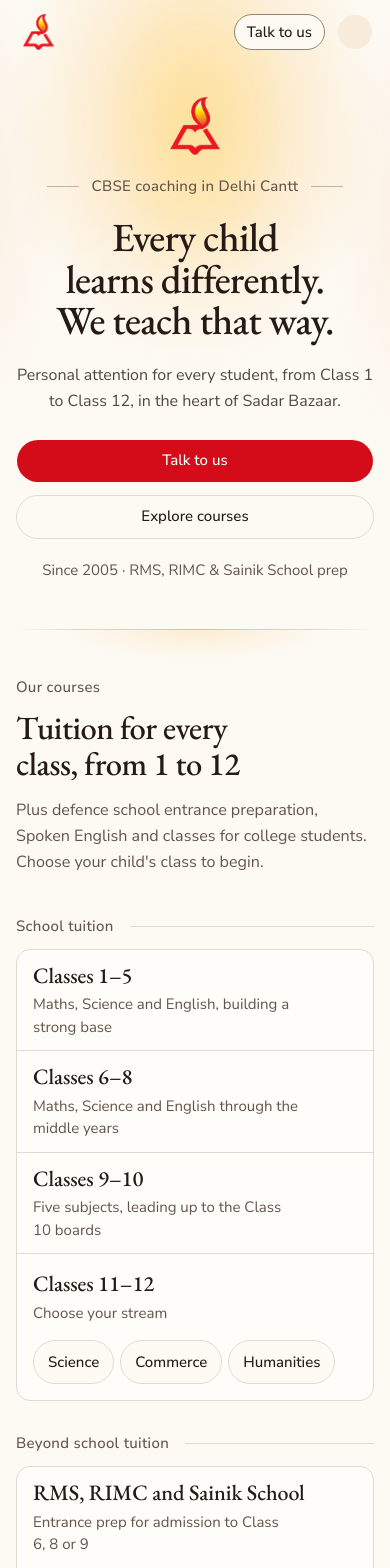
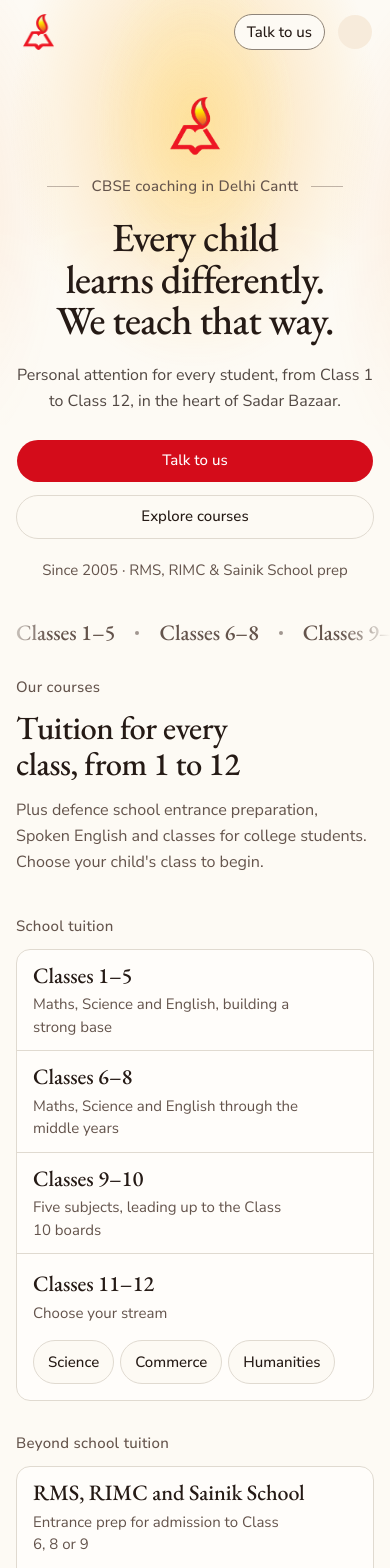
Before and after one commit to imkrrish/dakshstudycircle, a Next.js app: page / in a window 390 px wide. Shown: the top 1568 px of the page. Built offline with nearby package versions, Linux system fonts and the light colour scheme; some icons are missing.

Commit message:
feat: add scroll-driven course ribbon between hero and courses, remove seam glow

```diff
--- a/src/app/globals.css
+++ b/src/app/globals.css
@@ -438,53 +438,26 @@
   }
 }
 
-/* Seam between the hero and the section below it: a hairline that warms toward
-   the centre, with a faint glow beneath, like the flame's last light on the
-   page. Decoration only, in the section's top padding. Static by default; where
-   scroll-driven animation exists and motion is allowed, the line draws out from
-   the centre as it enters view. */
-.section-seam-line {
-  position: absolute;
-  inset: 0 0 auto;
-  height: 1px;
-  background: linear-gradient(
+
+/* Course ribbon: edges fade to paper, and the first title starts on the
+   container edge (the same gutter as the section's content), so the static
+   state and the state before scrolling are identical. */
+.course-ribbon {
+  mask-image: linear-gradient(
     to right,
     transparent,
-    var(--border) 16%,
-    color-mix(in oklch, var(--flame) 70%, var(--border)) 50%,
-    var(--border) 84%,
+    black 3rem,
+    black calc(100% - 3rem),
     transparent
   );
 }
 
-.section-seam-glow {
-  position: absolute;
-  inset: 1px 0 auto;
-  height: 2.5rem;
-  background: radial-gradient(
-    ellipse 50% 100% at 50% 0,
-    color-mix(in oklch, var(--flame) 15%, transparent),
-    transparent 75%
-  );
+.course-ribbon-track {
+  padding-inline-start: max(1rem, calc((100% - 72rem) / 2 + 1.5rem));
 }
 
-@keyframes seam-draw {
-  from {
-    transform: scaleX(0.2);
-    opacity: 0;
-  }
-  to {
-    transform: none;
-    opacity: 1;
+@media (min-width: 48rem) {
+  .course-ribbon-track {
+    padding-inline-start: max(1.5rem, calc((100% - 72rem) / 2 + 1.5rem));
   }
 }
-
-@supports (animation-timeline: view()) {
-  @media (prefers-reduced-motion: no-preference) {
-    .section-seam-line {
-      animation: seam-draw linear both;
-      animation-timeline: view();
-      animation-range: entry 0% entry 70%;
-    }
-  }
-}
--- a/src/components/sections/course-grid-section.tsx
+++ b/src/components/sections/course-grid-section.tsx
@@ -10,6 +10,7 @@ import { SectionHeading } from "@/components/layout/section-heading"
 import { ActionButton } from "@/components/shared/action-button"
 import { buttonVariants } from "@/components/ui/button"
 import { flameGlowClass, itemClass } from "./card-styles"
+import { CourseRibbon } from "./course-ribbon"
 import type { ResolvedCourseGridSection, SectionOf } from "@/lib/content-schema"
 
 type Item = ResolvedCourseGridSection["groups"][number]["items"][number]
@@ -95,15 +96,7 @@ function CourseGridSection({ section }: { section: SectionOf<"course-grid"> }) {
       id={id}
       aria-labelledby={`${id}-heading`}
     >
-      {/* A faint flame-lit rule on the seam with the hero; sits in the section's
-          top padding, so it never overlaps text or moves anything. */}
-      <div
-        aria-hidden="true"
-        className="pointer-events-none absolute top-0 right-4 left-4 md:right-6 md:left-6"
-      >
-        <div className="section-seam-line" />
-        <div className="section-seam-glow" />
-      </div>
+      {section.ribbon && <CourseRibbon titles={section.ribbon} />}
       <Container
         className="flex flex-col gap-10 md:gap-12"
         style={
@@ -125,7 +118,7 @@ function CourseGridSection({ section }: { section: SectionOf<"course-grid"> }) {
               <div key={group.label} className="flex flex-col gap-3 md:gap-4">
                 <p
                   id={labelId}
-                  className="flex items-center gap-4 text-eyebrow text-muted-foreground after:h-px after:flex-1 after:bg-border"
+                  className="text-eyebrow text-muted-foreground"
                 >
                   {group.label}
                 </p>
--- /dev/null
+++ b/src/components/sections/course-ribbon.tsx
@@ -0,0 +1,95 @@
+"use client"
+
+import { useEffect, useRef } from "react"
+import { animate, onScroll, type JSAnimation } from "animejs"
+
+// A quiet line of course titles that reads along as the visitor scrolls from
+// the hero into the courses. Decorative (the courses are listed right below),
+// so it is hidden from assistive tech. Its position is tied to scroll
+// progress only: it never moves on its own and stops the moment scrolling
+// does. Without JavaScript, before hydration and under reduced motion it is
+// static, with the first title on the container edge.
+function CourseRibbon({ titles }: { titles: string[] }) {
+  const rootRef = useRef<HTMLDivElement>(null)
+  const trackRef = useRef<HTMLDivElement>(null)
+
+  useEffect(() => {
+    const root = rootRef.current
+    const track = trackRef.current
+    if (!root || !track) return
+
+    const reduceMotion = window.matchMedia("(prefers-reduced-motion: reduce)")
+    let animation: JSAnimation | null = null
+
+    function stop() {
+      animation?.revert()
+      animation = null
+    }
+
+    function start() {
+      stop()
+      if (reduceMotion.matches || !root || !track) return
+      // Move just far enough for the last title to reach the right gutter,
+      // but never more than one screen width.
+      const gutter = parseFloat(getComputedStyle(track).paddingLeft)
+      const overflow = track.scrollWidth - root.clientWidth + gutter
+      const travel = Math.min(overflow, root.clientWidth)
+      if (travel <= 0) return
+      animation = animate(track, {
+        x: -travel,
+        ease: "linear",
+        autoplay: onScroll({
+          target: root,
+          // "container target": progress is 0 until the ribbon's top reaches
+          // 70% of the screen height (below where it sits on first load, so
+          // nothing jumps) and 1 when its bottom reaches 5%, under the navbar.
+          enter: "70% top",
+          leave: "5% bottom",
+          sync: true,
+        }),
+      })
+    }
+
+    start()
+
+    let frame = 0
+    const resize = new ResizeObserver(() => {
+      cancelAnimationFrame(frame)
+      frame = requestAnimationFrame(start)
+    })
+    resize.observe(root)
+    reduceMotion.addEventListener("change", start)
+
+    return () => {
+      cancelAnimationFrame(frame)
+      resize.disconnect()
+      reduceMotion.removeEventListener("change", start)
+      stop()
+    }
+  }, [])
+
+  return (
+    <div
+      ref={rootRef}
+      aria-hidden="true"
+      data-slot="course-ribbon"
+      className="course-ribbon pointer-events-none absolute inset-x-0 -top-2 h-6 overflow-x-clip select-none md:top-0 md:h-7"
+    >
+      <div
+        ref={trackRef}
+        className="course-ribbon-track flex h-full w-max items-center whitespace-nowrap font-heading text-subtitle text-muted-foreground will-change-transform md:text-title"
+      >
+        {titles.map((title) => (
+          <span
+            key={title}
+            className="flex items-center after:mx-5 after:size-1 after:rounded-full after:bg-muted-foreground/60 after:content-[''] last:after:hidden md:after:mx-6"
+          >
+            {title}
+          </span>
+        ))}
+      </div>
+    </div>
+  )
+}
+
+export { CourseRibbon }
--- a/src/content/pages/home.ts
+++ b/src/content/pages/home.ts
@@ -34,6 +34,7 @@ export const home: Page = {
     {
       id: "courses",
       type: "course-grid",
+      ribbon: true,
       eyebrow: "Our courses",
       heading: "Tuition for every class, from 1 to 12",
       intro:
--- a/src/lib/content-schema.ts
+++ b/src/lib/content-schema.ts
@@ -252,6 +252,8 @@ const courseGridBase = {
 
 const CourseGridSectionSchema = z.strictObject({
   ...courseGridBase,
+  // Show the course ribbon above the section (titles come from `groups`).
+  ribbon: z.boolean().optional(),
   groups: z
     .array(
       z.strictObject({
@@ -265,6 +267,8 @@ const CourseGridSectionSchema = z.strictObject({
 // What the component receives: plain data, hrefs already built.
 const ResolvedCourseGridSectionSchema = z.strictObject({
   ...courseGridBase,
+  // Course titles in section order, when the ribbon is on.
+  ribbon: z.array(z.string().min(1)).optional(),
   groups: z
     .array(
       z.strictObject({
--- a/src/lib/content.ts
+++ b/src/lib/content.ts
@@ -471,8 +471,9 @@ function findCourse(slug: string) {
 function resolveCourseGrid(
   section: CourseGridSection,
 ): ResolvedCourseGridSection {
-  return {
-    ...section,
+  const { ribbon, ...rest } = section
+  const resolved: ResolvedCourseGridSection = {
+    ...rest,
     groups: section.groups.map((group) => ({
       label: group.label,
       items: group.items.map((item) => {
@@ -500,6 +501,13 @@ function resolveCourseGrid(
       }),
     })),
   }
+  // The ribbon reads the same titles the cards show, in the same order.
+  if (ribbon) {
+    resolved.ribbon = resolved.groups.flatMap((group) =>
+      group.items.map((item) => item.title),
+    )
+  }
+  return resolved
 }
 
 // The only place YouTube playlist URLs are built.
```
Also changed, not shown: 1 other file (tests, documents, lock files or other folders).
